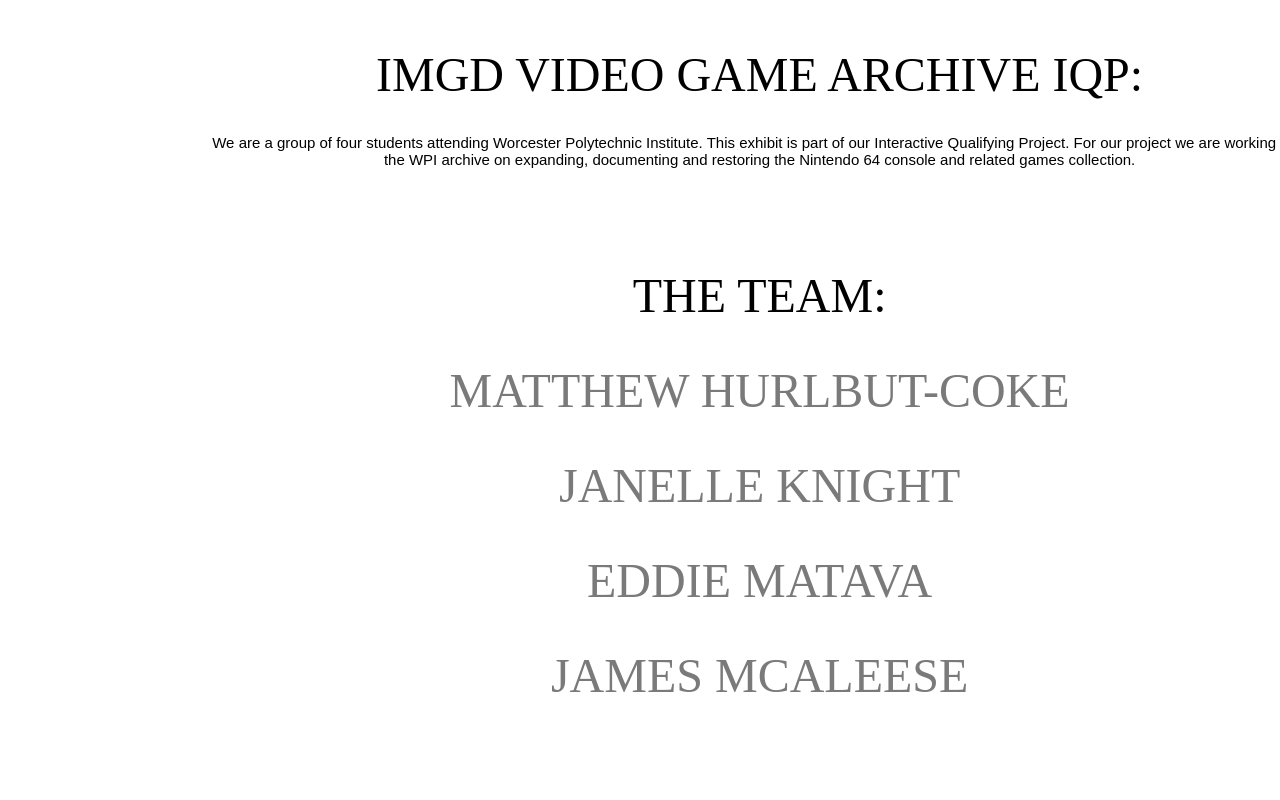
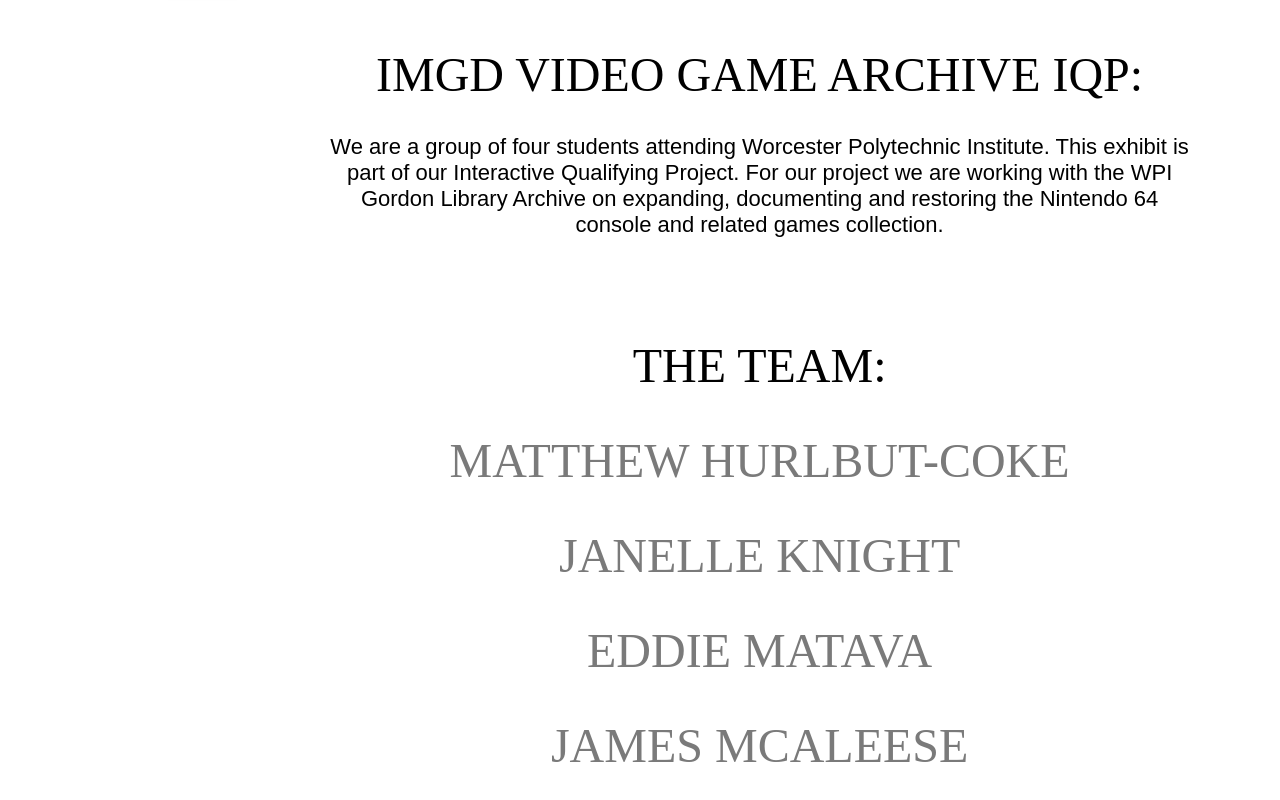
Before and after one commit to IncandescentBulb/IQP_website, a plain HTML site: page about.html in a window 1280 px wide. Shown: the part 1100-1900 px from the top of the page. Drawn offline with Linux system fonts and the light colour scheme; a web font is replaced by a local one.

Commit message:
edited about

```diff
--- a/about.html
+++ b/about.html
@@ -36,7 +36,7 @@
 
     <h1>IMGD VIDEO GAME ARCHIVE IQP:</h1>
     <div class= "projectDesc">
-      <p style="text-align:center">We are a group of four students attending Worcester Polytechnic Institute. This exhibit is part of our Interactive Qualifying Project. For our project we are working with the WPI archive on expanding, documenting and restoring the Nintendo 64 console and related games collection.</p>
+      <p style="text-align:center">We are a group of four students attending Worcester Polytechnic Institute. This exhibit is part of our Interactive Qualifying Project. For our project we are working with the WPI Gordon Library Archive on expanding, documenting and restoring the Nintendo 64 console and related games collection.</p>
     </div>
    <!-- WPI image -->
    <!--  <img id="WPI" src="About Project Top.jpg" width="320" />    -->
--- a/aboutLandscape.css
+++ b/aboutLandscape.css
@@ -73,8 +73,8 @@
 	 margin-top: 40px;*/
 }
 p{
-	margin-left: 200px; margin-right:200px;
-	font-family: 'Agency FB', arial; font-size:24;
+	margin-left: 320px; margin-right:320px;
+	font-family: 'Agency FB', arial; font-size:22px;
 }
 #content {
     /*padding:3px;*/
```
